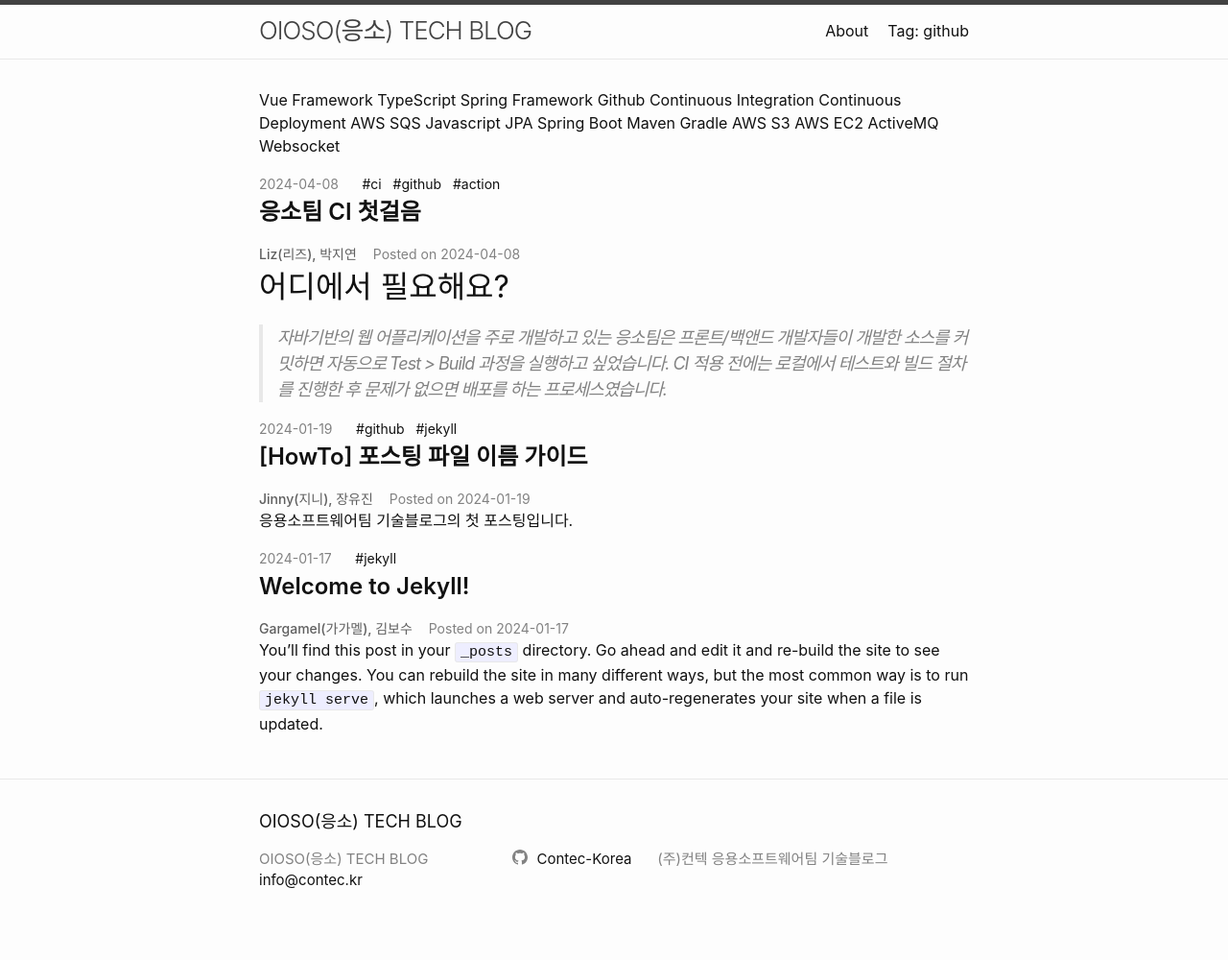
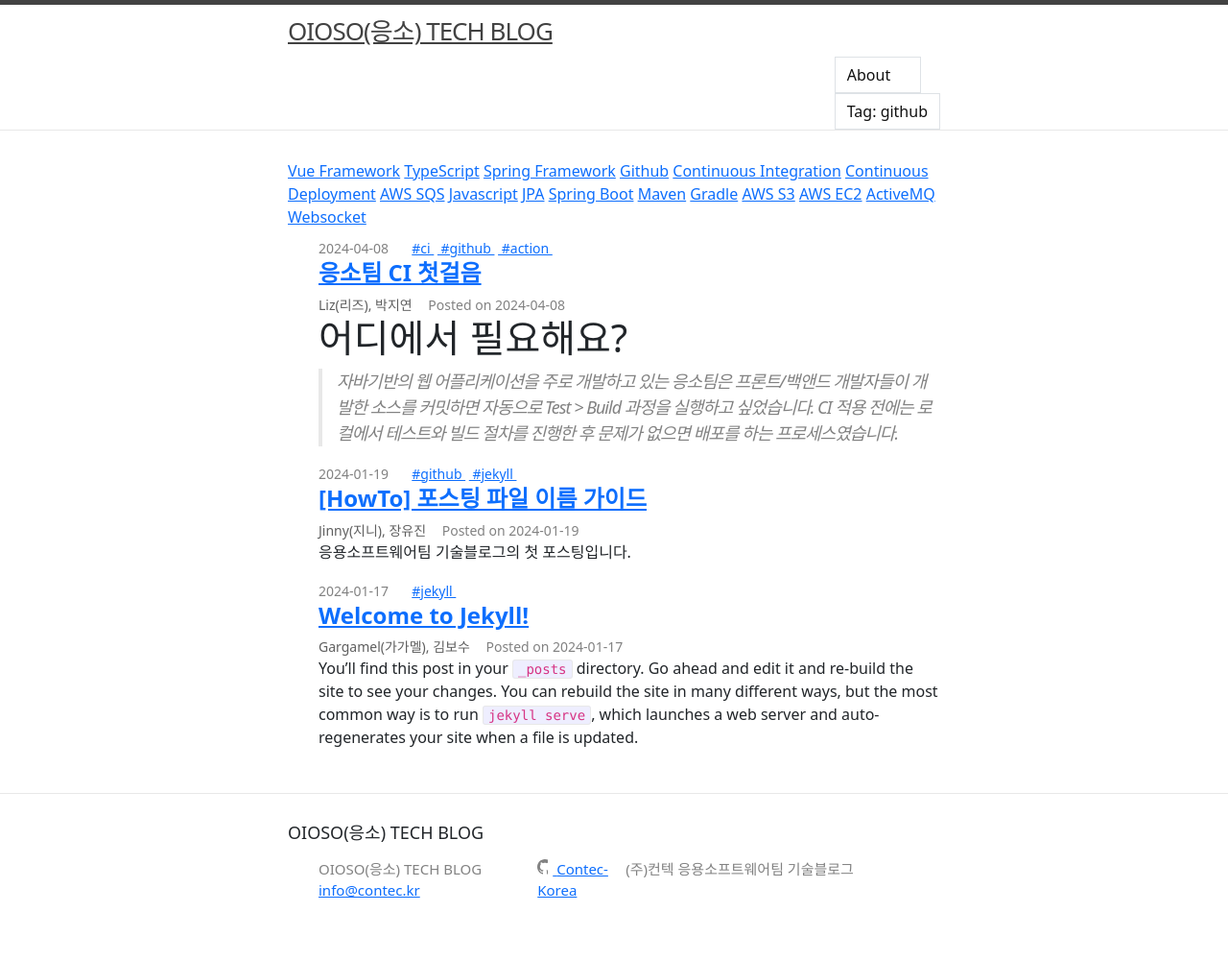
Before and after one commit to Contec-Korea/oioso.github.io, a Jekyll site: the page built from index.markdown, in a window 1280 px wide. Shown: the whole page at 96% size. Built offline with Jekyll 4.4.1, drawn with Linux system fonts in a browser that asks for light colours.

Commit message:
fix: bootstrap 5 cdn

```diff
--- a/_includes/head.html
+++ b/_includes/head.html
@@ -5,5 +5,8 @@
   {%- seo -%}
   <link rel="stylesheet" href='{{ "/assets/main.css" | relative_url }}'>
   <link href="{{ site.asset_url }}/favicon.ico" rel="shortcut icon" type="image/x-icon"/>
+  <link href="https://cdn.jsdelivr.net/npm/bootstrap@5.1.3/dist/css/bootstrap.min.css" rel="stylesheet" integrity="sha384–1BmE4kWBq78iYhFldvKuhfTAU6auU8tT94WrHftjDbrCEXSU1oBoqyl2QvZ6jIW3" crossorigin="anonymous">
+
   {%- feed_meta -%}
+
 </head>
--- a/_layouts/default.html
+++ b/_layouts/default.html
@@ -15,6 +15,7 @@
 
     {%- include footer.html -%}
 
+    <script src="https://cdn.jsdelivr.net/npm/bootstrap@5.1.3/dist/js/bootstrap.bundle.min.js" integrity="sha384-ka7Sk0Gln4gmtz2MlQnikT1wXgYsOg+OMhuP+IlRH9sENBO0LRn5q+8nbTov4+1p" crossorigin="anonymous"></script>
   </body>
 
 </html>
```
